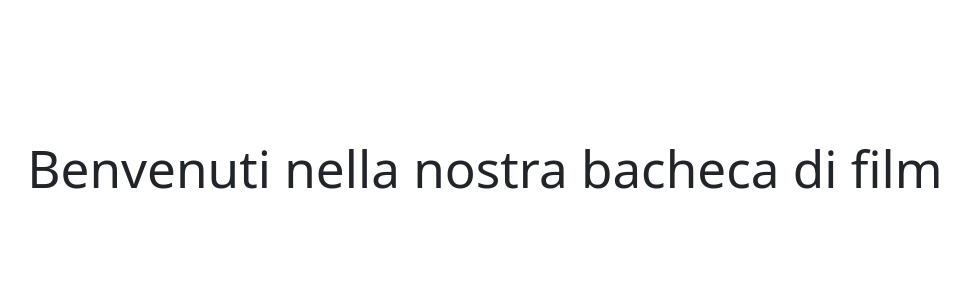
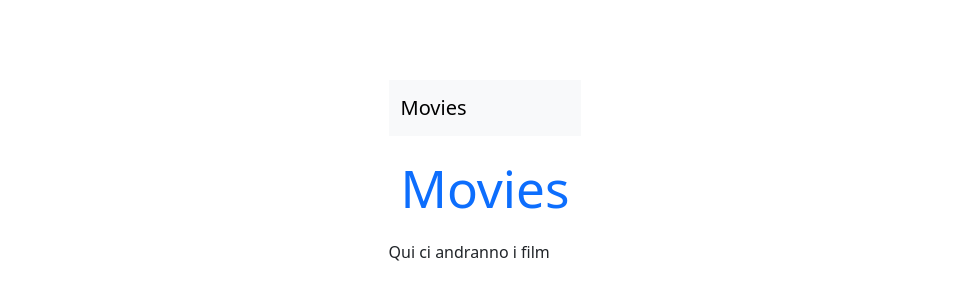
Before and after one commit to StefanoSalaa98/webapp-react, a React (Vite) app: page / in a window 1280 px wide. Shown: the part 228-528 px from the top of the page, without its empty margins (155-1125 px from the left). Built offline with nearby package versions, Linux system fonts and the light colour scheme.

Commit message:
Aggiungi le rotte per le pagine

```diff
--- a/src/App.jsx
+++ b/src/App.jsx
@@ -1,11 +1,27 @@
 import './App.css'
+
+// importo le pagine
+import HomePage from './pages/HomePage'
+import MoviePage from './pages/MoviePage'
+// importo il layout
+import DefaultLayout from './layouts/DefaultLayout'
+
+// importo gli elementi React per la gestione del router
+import { BrowserRouter, Routes, Route } from 'react-router-dom'
+
+
 
 function App() {
   return (
     <>
-      <div>
-        <h1>Benvenuti nella nostra bacheca di film</h1>
-      </div>
+      <BrowserRouter>
+        <Routes>
+          <Route element={<DefaultLayout />}>
+            <Route path='/' element={<HomePage />} />
+            <Route path='/movies/:id' element={<MoviePage />} />
+          </Route>
+        </Routes>
+      </BrowserRouter>
     </>
   )
 }
```
